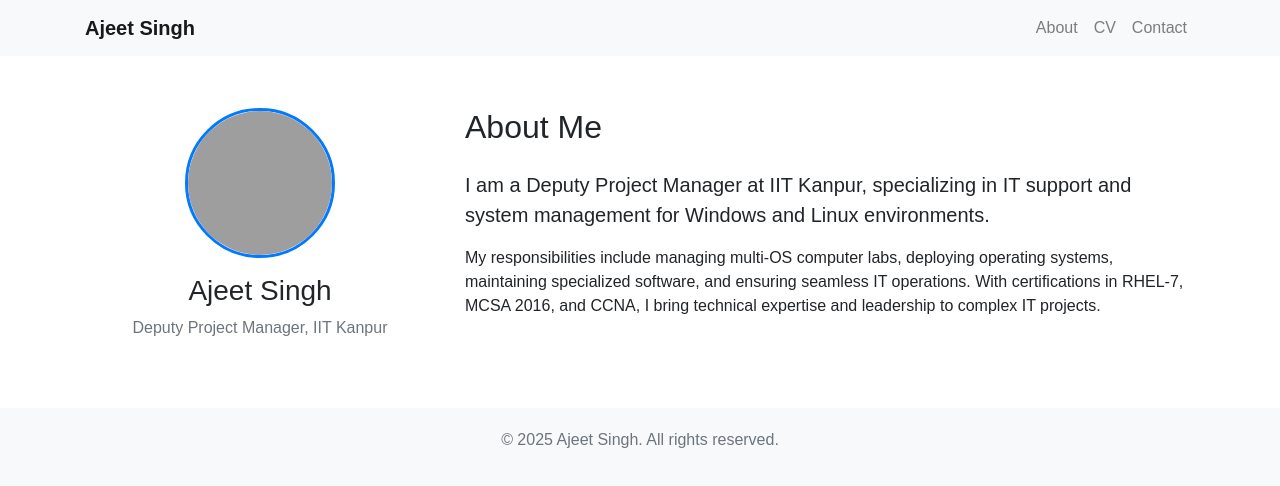
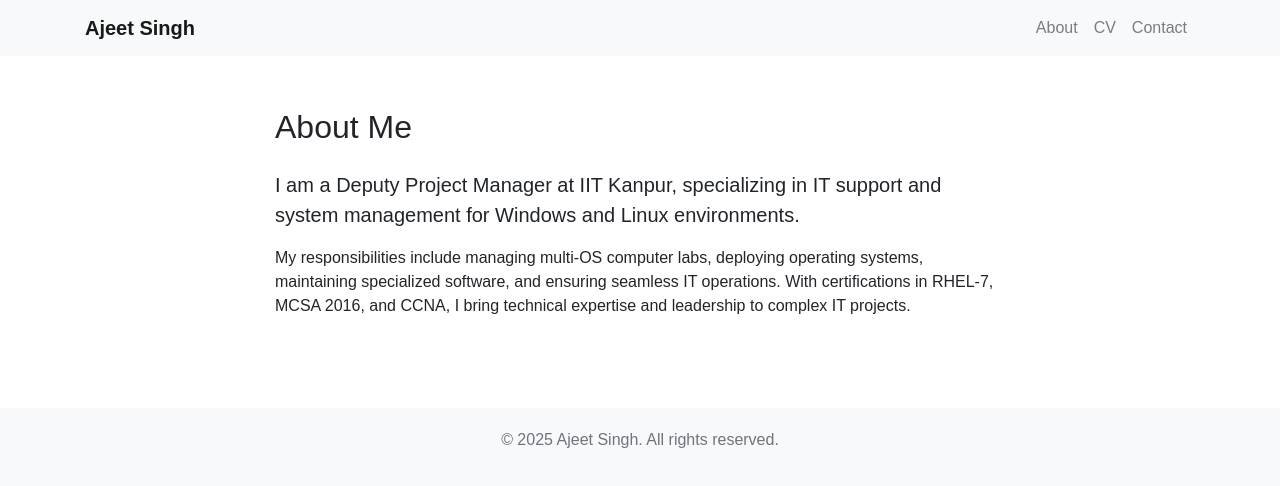
Before and after one commit to ajeetsg/github.io, a plain HTML site: page about.html in a window 1280 px wide. Drawn offline with nearby package versions, Linux system fonts and the light colour scheme; grey boxes are pictures that could not be loaded.

Commit message:
Update about.html

```diff
--- a/about.html
+++ b/about.html
@@ -65,17 +65,8 @@
     <!-- Main Content -->
     <div class="container mt-5">
         <div class="row">
-            <!-- Profile Section -->
-            <div class="col-md-4 text-center">
-                <img src="https://github.com/ajeetsg/ajeetsingh.github.io/blob/70ad9fe3704abb63ae9d2b7441a82d106e38c4a4/Photo.jpg?raw=true" alt="Ajeet Singh" class="profile-img">
-                <div class="mt-3">
-                    <h3>Ajeet Singh</h3>
-                    <p class="text-muted">Deputy Project Manager, IIT Kanpur</p>
-                </div>
-            </div>
-
             <!-- About Section -->
-            <div class="col-md-8">
+            <div class="col-md-8 offset-md-2">
                 <section id="about">
                     <h2 class="mb-4">About Me</h2>
                     <p class="lead">
```
